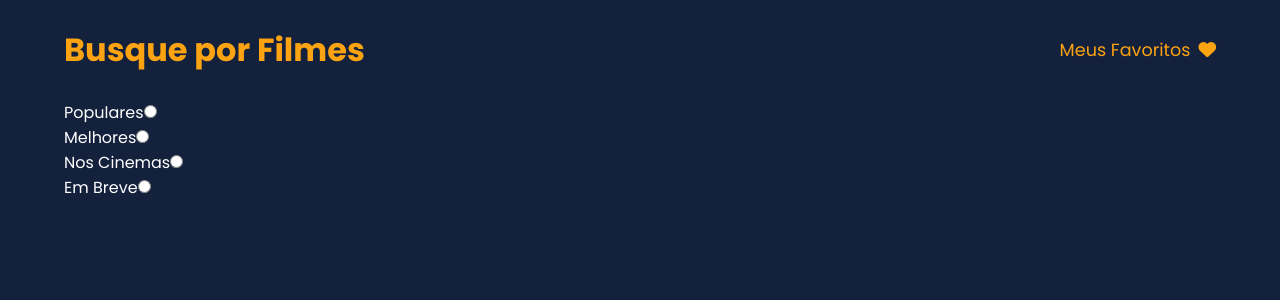
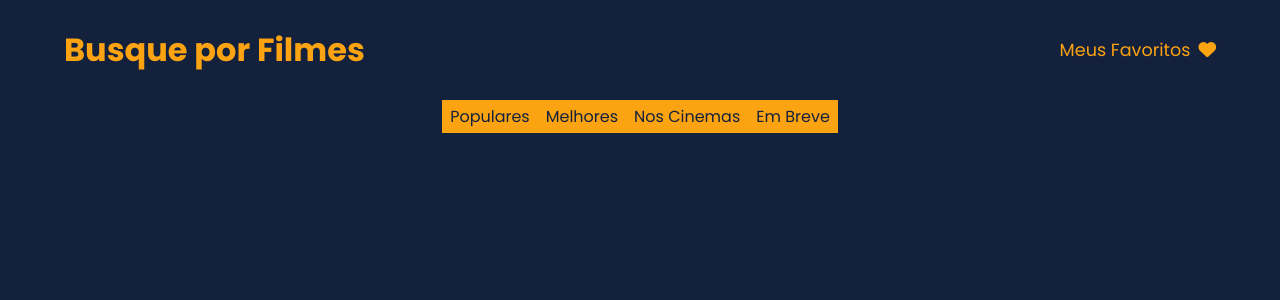
Before and after one commit to LeandroKoshoji/movie_search, a Vue app: page / in a window 1280 px wide. Shown: the top 300 px of the page. Built offline with nearby package versions, Linux system fonts and the light colour scheme.

Commit message:
feat: add style to movie trigger component

```diff
--- a/src/components/MovieTrigger.vue
+++ b/src/components/MovieTrigger.vue
@@ -1,30 +1,30 @@
 <template>
   <div class="movie-nav">
     <div class="movie-nav--item">
+      <input type="radio" name="movie-trigger" id="popular" value="popular" />
       <label for="popular">Populares</label>
-      <input type="radio" name="movie-trigger" id="popular" value="popular" />
     </div>
     <div class="movie-nav--item">
+      <input type="radio" name="movie-trigger" id="topRated" value="topRated" />
       <label for="topRated">Melhores</label>
-      <input type="radio" name="movie-trigger" id="topRated" value="topRated" />
     </div>
     <div class="movie-nav--item">
-      <label for="onTheather">Nos Cinemas</label>
       <input
         type="radio"
         name="movie-trigger"
         id="onTheather"
         value="onTheather"
       />
+      <label for="onTheather">Nos Cinemas</label>
     </div>
     <div class="movie-nav--item">
-      <label for="upComming">Em Breve</label>
       <input
         type="radio"
         name="movie-trigger"
         id="upComming"
         value="upComming"
       />
+      <label for="upComming">Em Breve</label>
     </div>
   </div>
 </template>
@@ -35,4 +35,40 @@ export default {
 };
 </script>
 
-<style lang="scss" scoped></style>
+<style lang="scss" scoped>
+.movie-nav {
+  margin: 0 auto;
+  text-align: center;
+  width: 100%;
+  padding: 0.5rem, 0;
+  border-radius: 5px;
+
+  &--item {
+    display: inline-flex;
+    background-color: var(--clr-accent);
+    color: var(--clr-background);
+
+    label {
+      position: relative;
+      padding: 0.25rem 0.5rem;
+      transition: background linear 0.5s;
+      cursor: pointer;
+    }
+
+    input[type="radio"] {
+      display: none;
+
+      &:checked + label {
+        font-weight: 700;
+        transform: scale(1.01);
+        background-color: #fff;
+        color: var(--clr-background);
+        box-shadow: var(--box-shadow);
+        border-top: 1px solid white;
+        border-bottom: 1px solid white;
+        border: 2px solid var(--clr-accent);
+      }
+    }
+  }
+}
+</style>
```
Also changed, not shown: .eslintrc.js.
